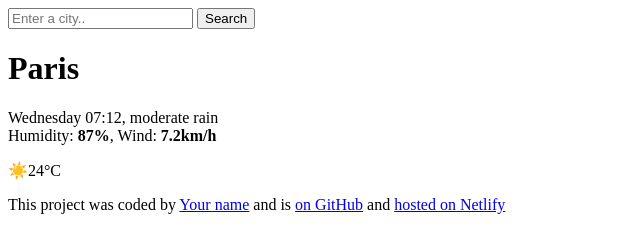
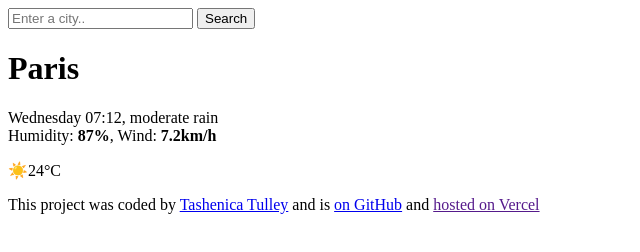
Before and after one commit to Tashenica/Weather-App, a website built with Parcel: page index.html in a window 1280 px wide. Shown: the whole page, without its empty margins (0-640 px from the left). Built offline with nearby package versions, Linux system fonts and the light colour scheme.

Commit message:
Update index.html

```diff
--- a/index.html
+++ b/index.html
@@ -47,9 +47,15 @@
       <footer>
         <p>
           This project was coded by
-          <a href="#" target="_blank">Your name</a> and is
-          <a href="#" target="_blank"> on GitHub</a> and
-          <a href="#" target="_blank">hosted on Netlify</a>
+          <a href="https://github.com/Tashenica" target="_blank"
+            >Tashenica Tulley</a
+          >
+          and is
+          <a href="https://github.com/Tashenica/Weather-App" target="_blank">
+            on GitHub</a
+          >
+          and
+          <a href="" target="_blank">hosted on Vercel</a>
         </p>
       </footer>
     </div>
```
